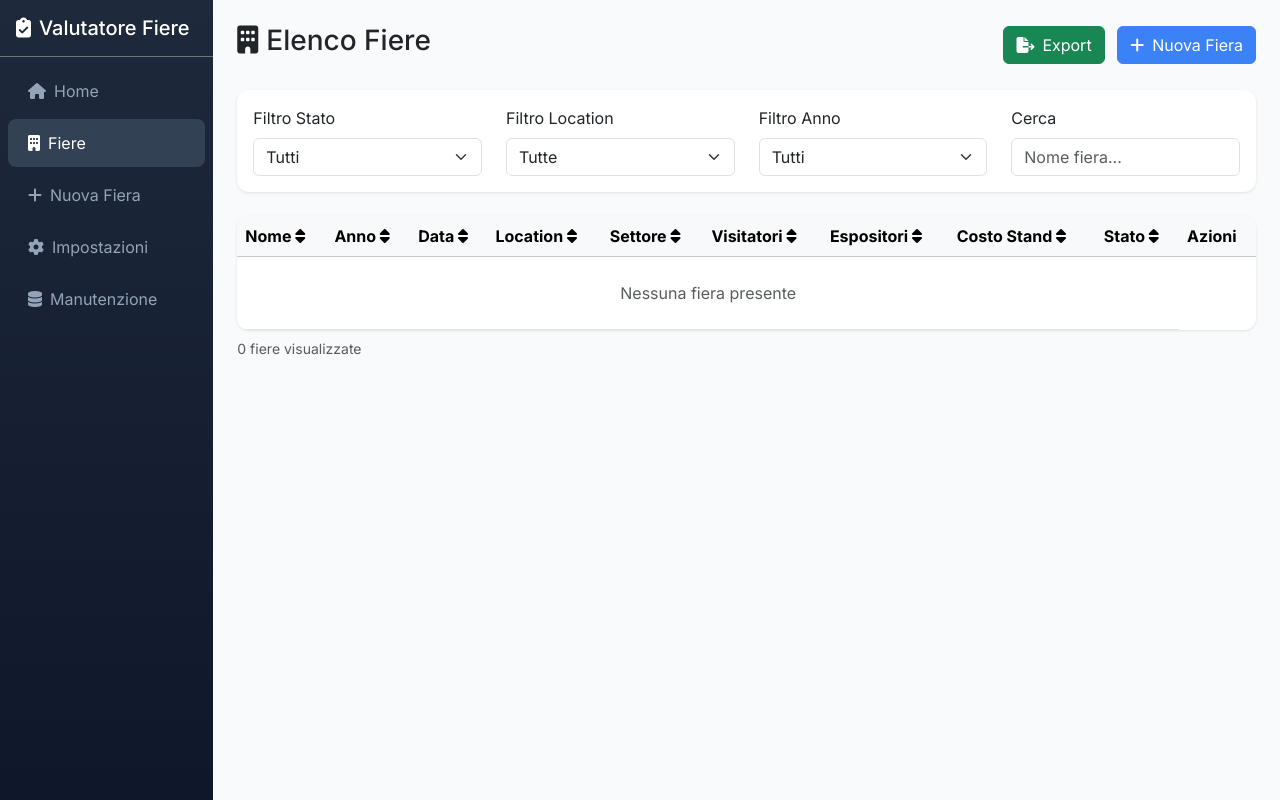
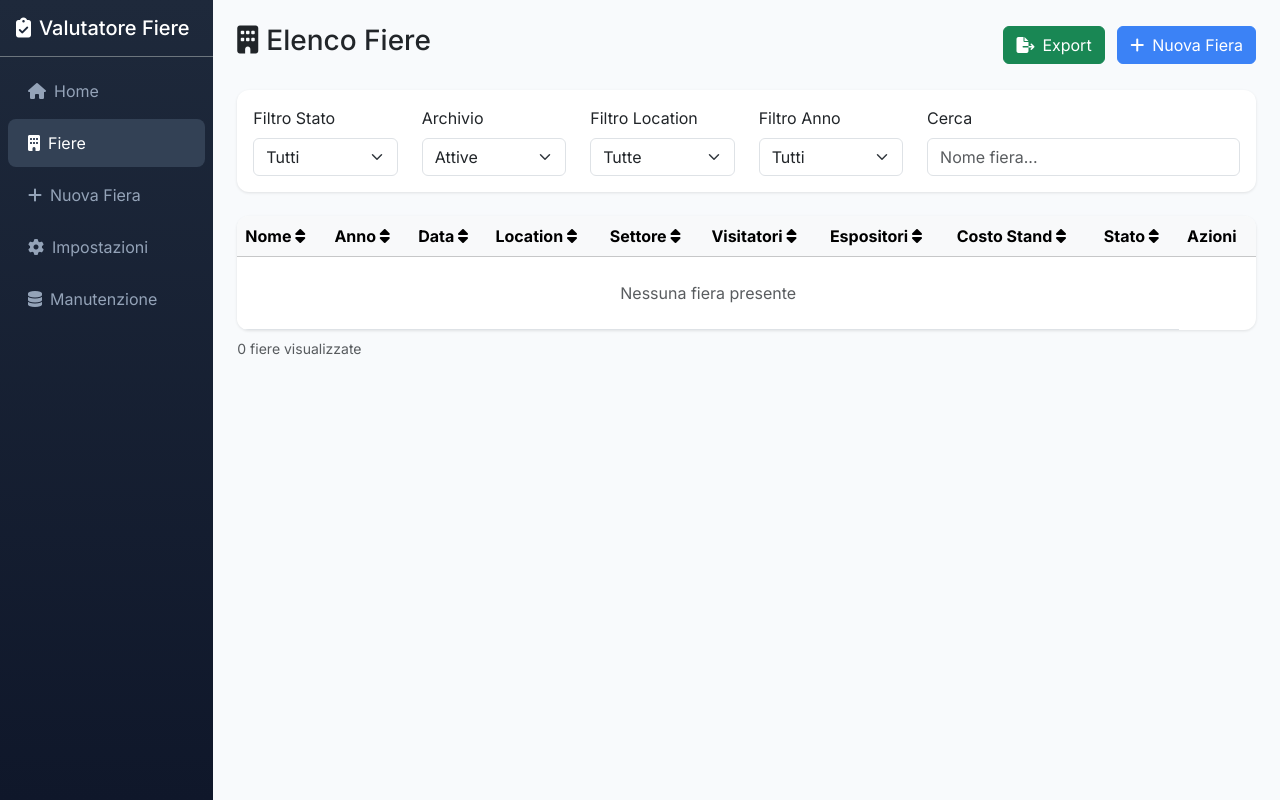
Before and after one commit to Xflofoxx/tfe, a FastAPI app: page /fairs in a window 1280 px wide. Run offline with FastAPI, Linux system fonts and the light colour scheme; data that the repository does not hold is empty.

Commit message:
feat: archivio fiere con filtro e pulsante archivia
- Campo archived (yes/no) nel modello
- Filtro Archivio: Attive/Archiviate/Tutte
- Pulsante Archivia nella scheda fiera
- GET api/fairs con show_archived param
- 146 test passati

```diff
--- a/src/fair_evaluator/main.py
+++ b/src/fair_evaluator/main.py
@@ -127,6 +127,7 @@ class FairUpdate(BaseModel):
     contacts: dict | None = None
     attachments: list | None = None
     status: str | None = None
+    archived: str | None = None
     recommendation: str | None = None
     rationale: str | None = None
     cost_estimate: dict | None = None
@@ -432,9 +433,12 @@ def create_fair(fair_data: FairCreate, db: Session = Depends(get_db)):
 
 
 @app.get("/api/fairs", response_model=list[dict])
-def list_fairs(skip: int = 0, limit: int = 100, db: Session = Depends(get_db)):
-    fairs = db.query(Fair).order_by(Fair.id.desc()).offset(skip).limit(limit).all()
-    return [{"id": f.id, "name": f.name or "N/A", "year": f.year, "url": f.url or "", "description": f.description or "", "folder_path": f.folder_path or "", "site_url": f.company_website or "", "linkedin_url": f.company_linkedin or "", "fair_email": f.fair_email or "", "gallery": f.gallery or [], "attachments": f.attachments or [], "contacts": f.contacts or {}, "stand_cost": f.stand_cost or 0, "status": f.status or "in_valutazione", "scraped_data": f.scraped_data, "recommendation": f.recommendation or "", "instagram": f.instagram or "", "facebook": f.facebook or "", "tiktok": f.tiktok or ""} for f in fairs]
+def list_fairs(skip: int = 0, limit: int = 100, show_archived: bool = False, db: Session = Depends(get_db)):
+    query = db.query(Fair)
+    if not show_archived:
+        query = query.filter(Fair.archived != "yes")
+    fairs = query.order_by(Fair.id.desc()).offset(skip).limit(limit).all()
+    return [{"id": f.id, "name": f.name or "N/A", "year": f.year, "url": f.url or "", "description": f.description or "", "folder_path": f.folder_path or "", "site_url": f.company_website or "", "linkedin_url": f.company_linkedin or "", "fair_email": f.fair_email or "", "gallery": f.gallery or [], "attachments": f.attachments or [], "contacts": f.contacts or {}, "stand_cost": f.stand_cost or 0, "status": f.status or "in_valutazione", "scraped_data": f.scraped_data, "recommendation": f.recommendation or "", "instagram": f.instagram or "", "facebook": f.facebook or "", "tiktok": f.tiktok or "", "archived": f.archived or "no"} for f in fairs]
 
 
 @app.get("/api/fairs/{fair_id}", response_model=dict)
@@ -442,7 +446,7 @@ def get_fair(fair_id: str, db: Session = Depends(get_db)):
     fair = db.query(Fair).filter(Fair.id == fair_id).first()
     if not fair:
         raise HTTPException(status_code=404, detail="Fair not found")
-    return {"id": fair.id, "name": fair.name, "year": fair.year, "url": fair.url, "description": fair.description or "", "folder_path": fair.folder_path or "", "site_url": fair.company_website, "dates": fair.dates, "location": fair.location, "target_segments": fair.target_segments, "expected_visitors": fair.expected_visitors, "exhibitors_count": fair.exhibitors_count, "sources": fair.sources, "linkedin_url": fair.company_linkedin, "fair_email": fair.fair_email or "", "gallery": fair.gallery or [], "attachments": fair.attachments or [], "contacts": fair.contacts or {}, "stand_cost": fair.stand_cost or 0, "status": fair.status or "in_valutazione", "scraped_data": fair.scraped_data, "historical_data": fair.historical_data, "ROI_assessment": fair.ROI_assessment, "cost_estimate": fair.cost_estimate, "recommendation": fair.recommendation, "rationale": fair.rationale, "report_pdf_path": fair.report_pdf_path, "report_html_path": fair.report_html_path, "venue": fair.venue, "address": fair.address, "sector": fair.sector, "frequency": fair.frequency, "edition": fair.edition, "organizer": fair.organizer, "exhibitor_countries": fair.exhibitor_countries, "visitor_profile": fair.visitor_profile, "product_categories": fair.product_categories, "key_features": fair.key_features, "instagram": fair.instagram or "", "facebook": fair.facebook or "", "tiktok": fair.tiktok or ""}
+    return {"id": fair.id, "name": fair.name, "year": fair.year, "url": fair.url, "description": fair.description or "", "folder_path": fair.folder_path or "", "site_url": fair.company_website, "dates": fair.dates, "location": fair.location, "target_segments": fair.target_segments, "expected_visitors": fair.expected_visitors, "exhibitors_count": fair.exhibitors_count, "sources": fair.sources, "linkedin_url": fair.company_linkedin, "fair_email": fair.fair_email or "", "gallery": fair.gallery or [], "attachments": fair.attachments or [], "contacts": fair.contacts or {}, "stand_cost": fair.stand_cost or 0, "status": fair.status or "in_valutazione", "archived": fair.archived or "no", "scraped_data": fair.scraped_data, "historical_data": fair.historical_data, "ROI_assessment": fair.ROI_assessment, "cost_estimate": fair.cost_estimate, "recommendation": fair.recommendation, "rationale": fair.rationale, "report_pdf_path": fair.report_pdf_path, "report_html_path": fair.report_html_path, "venue": fair.venue, "address": fair.address, "sector": fair.sector, "frequency": fair.frequency, "edition": fair.edition, "organizer": fair.organizer, "exhibitor_countries": fair.exhibitor_countries, "visitor_profile": fair.visitor_profile, "product_categories": fair.product_categories, "key_features": fair.key_features, "instagram": fair.instagram or "", "facebook": fair.facebook or "", "tiktok": fair.tiktok or ""}
 
 
 @app.put("/api/fairs/{fair_id}", response_model=dict)
--- a/src/fair_evaluator/models.py
+++ b/src/fair_evaluator/models.py
@@ -132,6 +132,7 @@ class Fair(Base):
     contacts = Column(JSON, nullable=True)
     stand_cost = Column(Integer, nullable=True)
     status = Column(String, default="in_valutazione", index=True)
+    archived = Column(String, default="no")
     scraped_data = Column(JSON, nullable=True)
     historical_data = Column(JSON, nullable=True)
     ROI_assessment = Column(JSON, nullable=True)
--- a/src/fair_evaluator/templates/page_fairs.html
+++ b/src/fair_evaluator/templates/page_fairs.html
@@ -57,7 +57,7 @@
         <div class="card mb-4">
           <div class="card-body">
             <div class="row">
-              <div class="col-md-3">
+              <div class="col-md-2">
                 <label class="form-label">Filtro Stato</label>
                 <select class="form-select" id="filterStatus" onchange="applyFilters()">
                   <option value="">Tutti</option>
@@ -68,7 +68,15 @@
                   <option value="rifiutata">Rifiutata</option>
                 </select>
               </div>
-              <div class="col-md-3">
+              <div class="col-md-2">
+                <label class="form-label">Archivio</label>
+                <select class="form-select" id="filterArchived" onchange="location.reload()">
+                  <option value="no">Attive</option>
+                  <option value="yes">Archiviate</option>
+                  <option value="">Tutte</option>
+                </select>
+              </div>
+              <div class="col-md-2">
                 <label class="form-label">Filtro Location</label>
                 <select class="form-select" id="filterLocation" onchange="applyFilters()">
                   <option value="">Tutte</option>
@@ -77,7 +85,7 @@
                   {% endfor %}
                 </select>
               </div>
-              <div class="col-md-3">
+              <div class="col-md-2">
                 <label class="form-label">Filtro Anno</label>
                 <select class="form-select" id="filterYear" onchange="applyFilters()">
                   <option value="">Tutti</option>
@@ -86,7 +94,7 @@
                   {% endfor %}
                 </select>
               </div>
-              <div class="col-md-3">
+              <div class="col-md-4">
                 <label class="form-label">Cerca</label>
                 <input type="text" class="form-control" id="searchText" placeholder="Nome fiera..." onkeyup="applyFilters()">
               </div>
```
Also changed, not shown: src/fair_evaluator/templates/page_fair_detail.html (+14 -0 lines).
